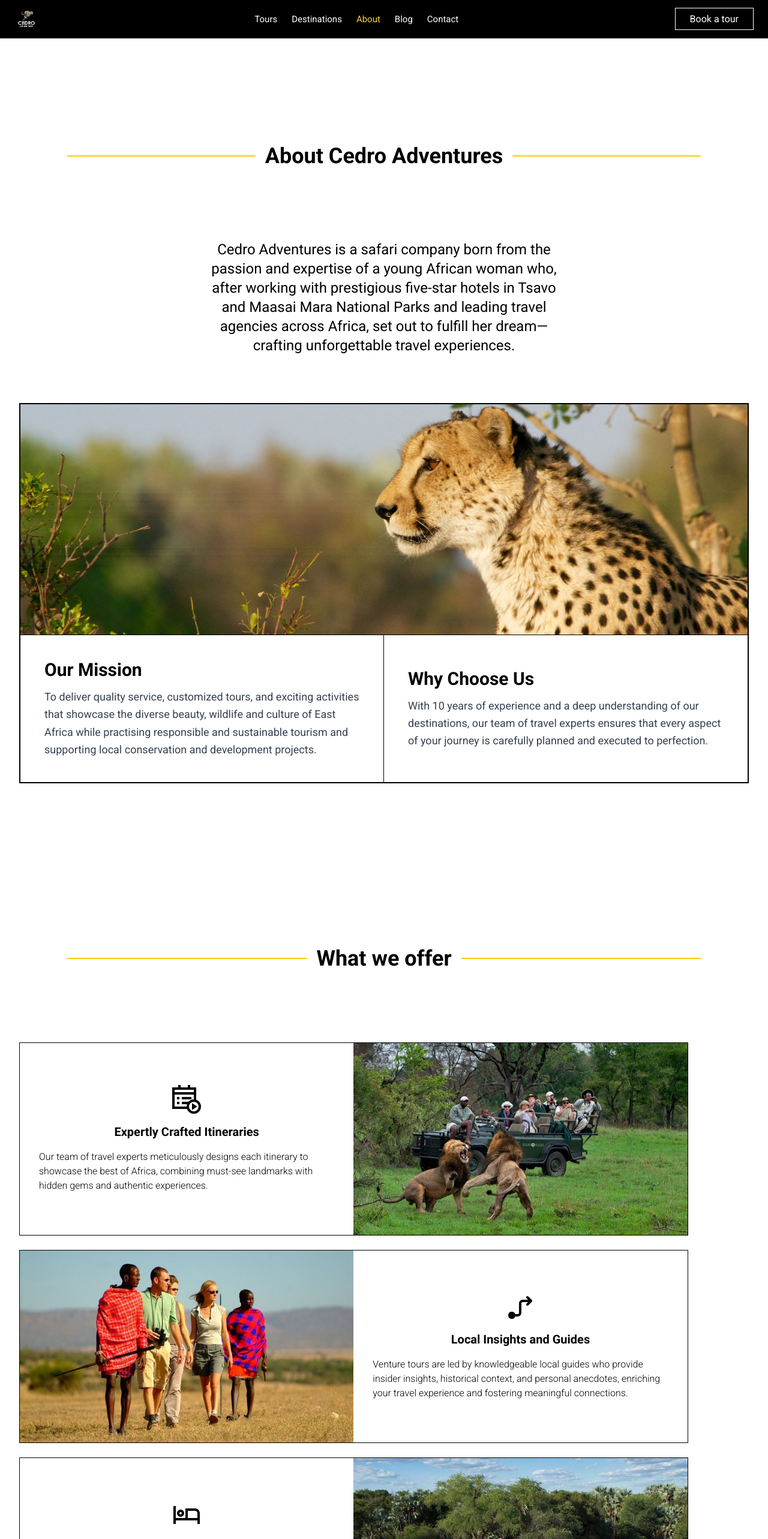
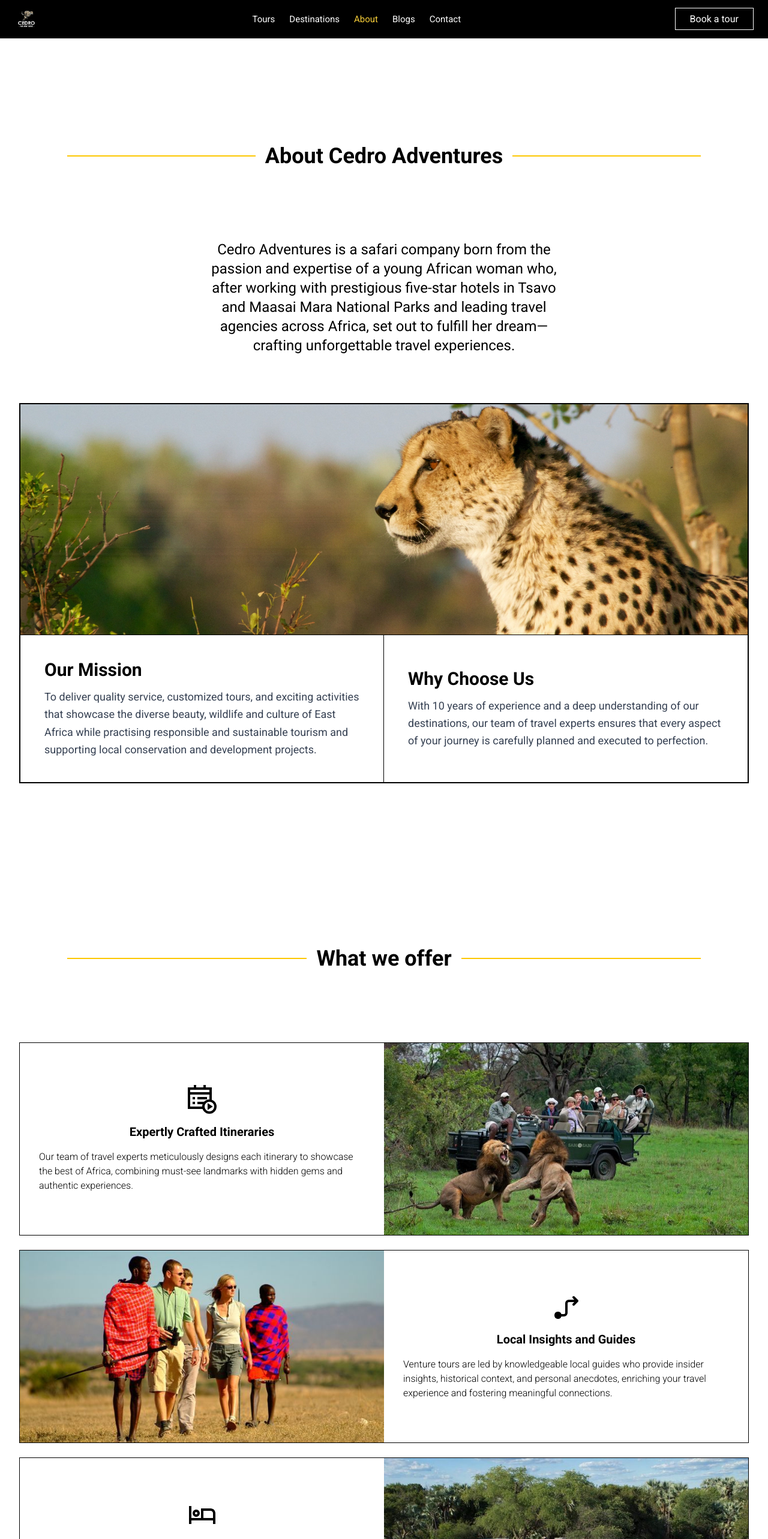
Before and after one commit to nedarctic/cedroapp, a Next.js app: page /about in a window 1280 px wide. Shown: the top 2566 px of the page at 60% size. Built offline with nearby package versions, Linux system fonts and the light colour scheme.

Commit message:
new ui uodates

```diff
--- a/app/about/page.tsx
+++ b/app/about/page.tsx
@@ -46,7 +46,7 @@
                 <SectionHeadline color={"black"} title={"What we offer"} />
 
                 {/* what we offer cards */}
-                <div className="w-full max-w-7xl mt-6 sm:mt-8 md:mt-10 space-y-6">
+                <div className="flex flex-col items-center w-full mt-6 sm:mt-8 md:mt-10 space-y-6">
                     <OfferCard
                         image_right={true}
                         Logo={GrSchedulePlay}
@@ -85,7 +85,7 @@
                 <SectionHeadline title={"Meet our team"} color={"white"} />
 
                 {/* grid containing team member cards - responsive grid */}
-                <div className="w-full max-w-7xl mt-6 sm:mt-8 md:mt-10">
+                <div className="flex flex-col items-center w-full max-w-7xl mt-6 sm:mt-8 md:mt-10">
                     <div className="grid grid-cols-1 sm:grid-cols-2 lg:grid-cols-3 gap-4 sm:gap-5 md:gap-6 lg:gap-8">
                         {teamMembers.map((member) => (
                             <TeamMemberCard
@@ -107,7 +107,7 @@
                 <SectionHeadline title={"What our clients say"} color={"white"} />
 
                 {/* carousel with travel story cards */}
-                <div className="w-full max-w-7xl mt-6 sm:mt-8 md:mt-10">
+                <div className="w-full mt-6 sm:mt-8 md:mt-10">
                     <CarouselTestimonial />
                 </div>
             </section>
--- a/app/page.tsx
+++ b/app/page.tsx
@@ -112,7 +112,7 @@
         <SectionHeadline title={"What We Offer"} color={"black"} />
 
         {/* cards */}
-        <div className="flex flex-col items-center w-full max-w-6xl space-y-10 sm:space-y-14 lg:space-y-16">
+        <div className="flex flex-col items-center w-11/12 space-y-10 sm:space-y-14 lg:space-y-16">
           <OfferCard image_right={true} Logo={GrSchedulePlay} title={"Expertly Crafted Itineraries"} description={"Our team of travel experts meticulously designs each itinerary to showcase the best of Africa, combining must-see landmarks with hidden gems and authentic experiences."} image={"/offers/offer1.jpg"} />
           <OfferCard image_right={false} Logo={TbArrowGuideFilled} title={"Local Insights and Guides"} description={"Venture tours are led by knowledgeable local guides who provide insider insights, historical context, and personal anecdotes, enriching your travel experience and fostering meaningful connections."} image={"/offers/offer2.jpg"} />
           <OfferCard image_right={true} Logo={MdOutlineLocalHotel} title={"Comfortable Accommodations"} description={"Relax and recharge in carefully selected accommodations ranging from boutique hotels to charming bed and breakfasts, all chosen for their comfort, convenience, and local charm."} image={"/offers/offer3.jpg"} />
--- a/app/tours/page.tsx
+++ b/app/tours/page.tsx
@@ -11,7 +11,7 @@
     const tours = await getTours(query);
 
     return (
-        <main className="flex flex-col justify-center items-center py-8 sm:py-12 md:py-16 lg:py-24 bg-white px-4 sm:px-6 md:px-8">
+        <main className="flex flex-col justify-center items-center py-8 sm:py-12 md:py-16 lg:py-24 bg-white">
 
             {/* page title headline */}
             <SectionHeadline title={"All tours"} color={"black"} />
--- a/components/carousel-testimonials.tsx
+++ b/components/carousel-testimonials.tsx
@@ -31,7 +31,7 @@
     }, [api])
 
     return (
-        <div className="relative w-full px-4 sm:px-6 md:px-8">
+        <div className="relative w-full">
             <Carousel
                 setApi={setApi}
                 className="w-full max-w-full overflow-visible"
--- a/components/header.tsx
+++ b/components/header.tsx
@@ -14,7 +14,7 @@
         { label: 'Tours', href: '/tours' },
         { label: 'Destinations', href: '/destinations' },
         { label: 'About', href: '/about' },
-        { label: 'Blog', href: '/blogs' },
+        { label: 'Blogs', href: '/blogs' },
         { label: 'Contact', href: '/contact' },
     ];
 
--- a/components/offer-card.tsx
+++ b/components/offer-card.tsx
@@ -15,7 +15,7 @@
   image_right: boolean;
 }) {
   return (
-    <div className="flex flex-col md:flex-row items-center border border-black w-11/12 overflow-hidden">
+    <div className="flex flex-col md:flex-row items-center border border-black w-full overflow-hidden">
 
       {/* Image */}
       <div
--- a/components/team-member-card.tsx
+++ b/components/team-member-card.tsx
@@ -2,7 +2,7 @@
 
 export function TeamMemberCard({ image, name, designation, description }: {image: string; name: string; designation: string; description: string }) {
     return (
-        <div className="flex flex-col bg-black border-2 border-white h-150 w-94">
+        <div className="flex flex-col bg-black border-2 border-white h-150 w-full">
 
             {/* image */}
             <div className="relative h-3/4 w-full">
```
